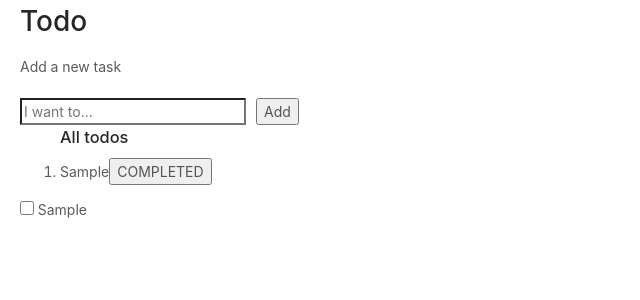
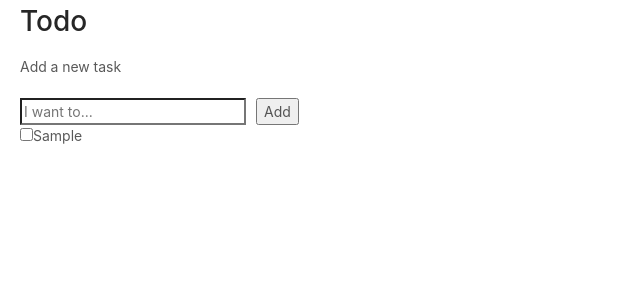
Before and after one commit to sabit990928/ToDo-in-React, a React (Create React App) app: page / in a window 1280 px wide. Both pictures are taken after typing "Sample" into the empty fields and a click on the button "Add". Shown: the top 300 px of the page, without its empty margins (0-640 px from the left). Built offline with nearby package versions, Linux system fonts and the light colour scheme.

Commit message:
Line Through with styled-components. Prop-types,arrayOf, shape

```diff
--- a/src/App.js
+++ b/src/App.js
@@ -46,7 +46,6 @@ class App extends PureComponent {
     //   return { ...todo, isCompleted: !todo.isCompleted };
     // });
     // this.setState({ todos });
-    console.log(id, checked);
     this.setState({
       todos: this.state.todos.map(todo => (todo.id === id ? { ...todo, isCompleted: checked } : todo)),
     });
@@ -59,8 +58,8 @@ class App extends PureComponent {
           <h1>Todo</h1>
           <div>Add a new task</div>
           <TodoForm onSubmitButtonClick={this.handleSubmitButtonClick} />
-          <TodoList todos={this.state.todos} onDeleteButtonClick={this.handleCompleteButtonClick} />
-          <CompletedTodoList completedTodos={this.state.completedTodos} />
+          {/* <TodoList todos={this.state.todos} onDeleteButtonClick={this.handleCompleteButtonClick} />
+          <CompletedTodoList completedTodos={this.state.completedTodos} /> */}
           <TodoCheckboxList todos={this.state.todos} handleItemClick={this.handleItemClick} />
         </div>
       </div>
--- a/src/components/TodoCheckboxList.js
+++ b/src/components/TodoCheckboxList.js
@@ -1,26 +1,34 @@
 import React, { PureComponent } from 'react';
 import styled from 'styled-components';
+import { func, arrayOf, string, bool, shape } from 'prop-types';
 
-// const lineThrough = styled.span`
-//   text-decoration: line-through;
-// `;
-
-const checkboxStyle = checked => ({
-  textDecoration: checked ? 'line-through' : 'none',
-});
+const LineThrough = styled.span`
+  ${({ isThrough }) => (isThrough ? 'text-decoration: line-through' : 'text-decoration: none')};
+`;
 
 class TodoCheckboxList extends PureComponent {
+  static propTypes = {
+    todos: arrayOf(shape({
+      id: string,
+      title: string,
+      isCompleted: bool,
+    })),
+    handleItemClick: func.isRequired,
+  };
+
+  static defaultProps = {
+    todos: [],
+  }
+
   renderCheckbox = (todo) => {
-    const handleItemClick = ({ target: { checked } }) => this.props.handleItemClick({ id: todo.id, checked });
+    const handleItemClick = ({ target: { checked } }) =>
+      this.props.handleItemClick({ id: todo.id, checked });
 
     return (
-      <form>
+      <div key={todo.id}>
         <input type="checkbox" name="isCompleted" checked={todo.isCompleted} onChange={handleItemClick} />
-
-        {/* <lineThrough>{todo.title}</lineThrough> */}
-        <span style={checkboxStyle(todo.isCompleted)}> {todo.title}</span>
-
-      </form>
+        <LineThrough isThrough={todo.isCompleted}>{todo.title}</LineThrough>
+      </div>
     );
   }
 
```
